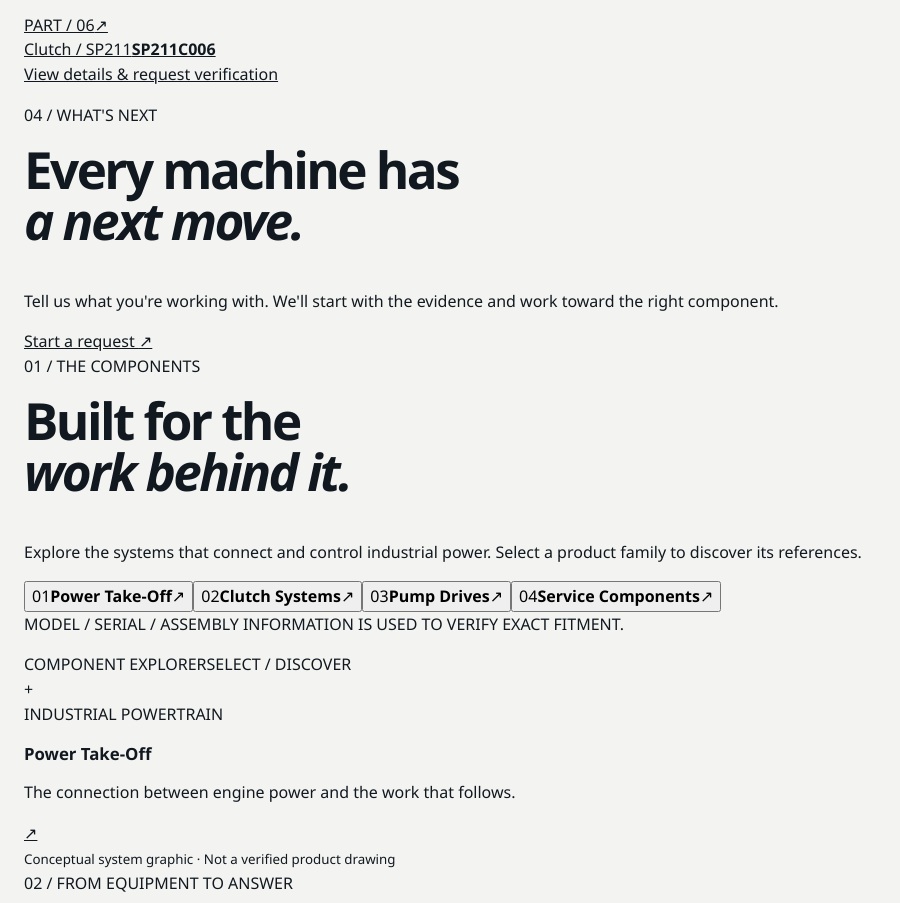
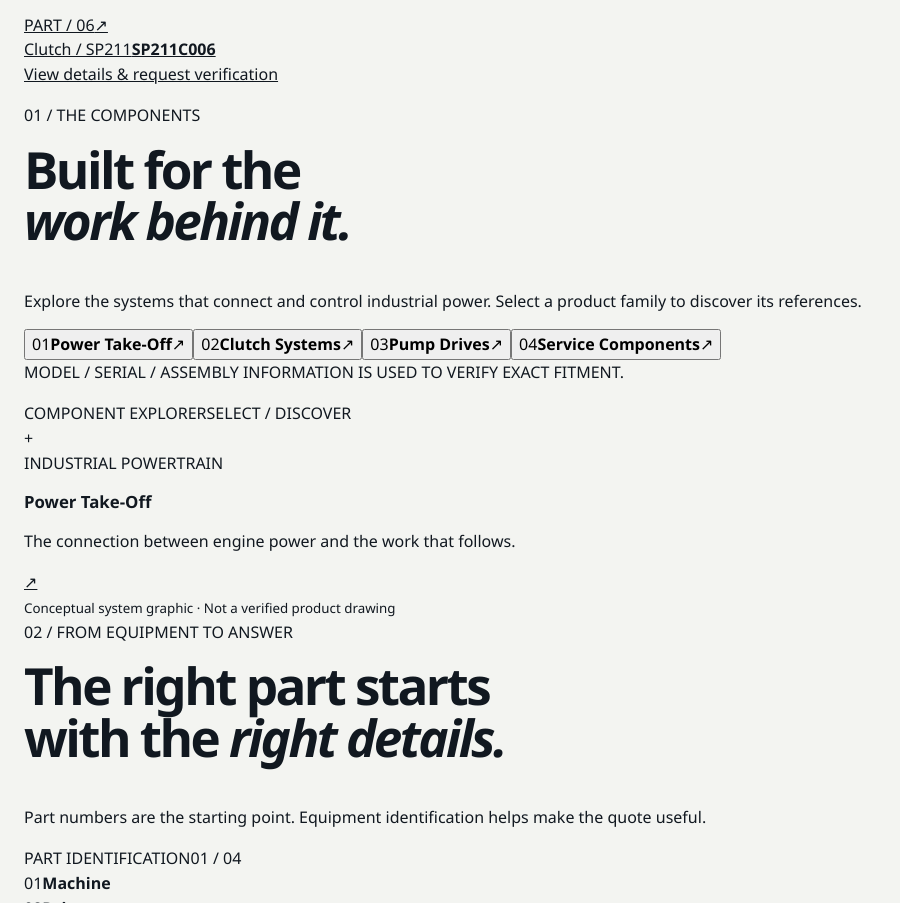
Before and after one commit to jenozu/twin-disc, an Astro site in the folder 50-Code/site/: page / in a window 1280 px wide. Shown: the part 2678-3581 px from the top of the page, without its empty margins (0-900 px from the left). Built offline with nearby package versions, Linux system fonts and the light colour scheme; Astro itself is replaced by a stand-in of ours.

```diff
--- a/50-Code/site/src/components/LandingCatalogue.astro
+++ b/50-Code/site/src/components/LandingCatalogue.astro
@@ -34,11 +34,3 @@
     </div>
   </div>
 </section>
-<section class="xp-final" aria-labelledby="xp-final-title">
-  <div class="xp-final__halo" aria-hidden="true"></div>
-  <div class="shell xp-final__inner" data-reveal>
-    <p class="xp-eyebrow">04 / WHAT'S NEXT</p><h2 id="xp-final-title">Every machine has<br/><em>a next move.</em></h2>
-    <p>Tell us what you're working with. We'll start with the evidence and work toward the right component.</p>
-    <a href="/rfq" class="xp-button xp-button--cream">Start a request <span aria-hidden="true">↗</span></a>
-  </div>
-</section>
```
